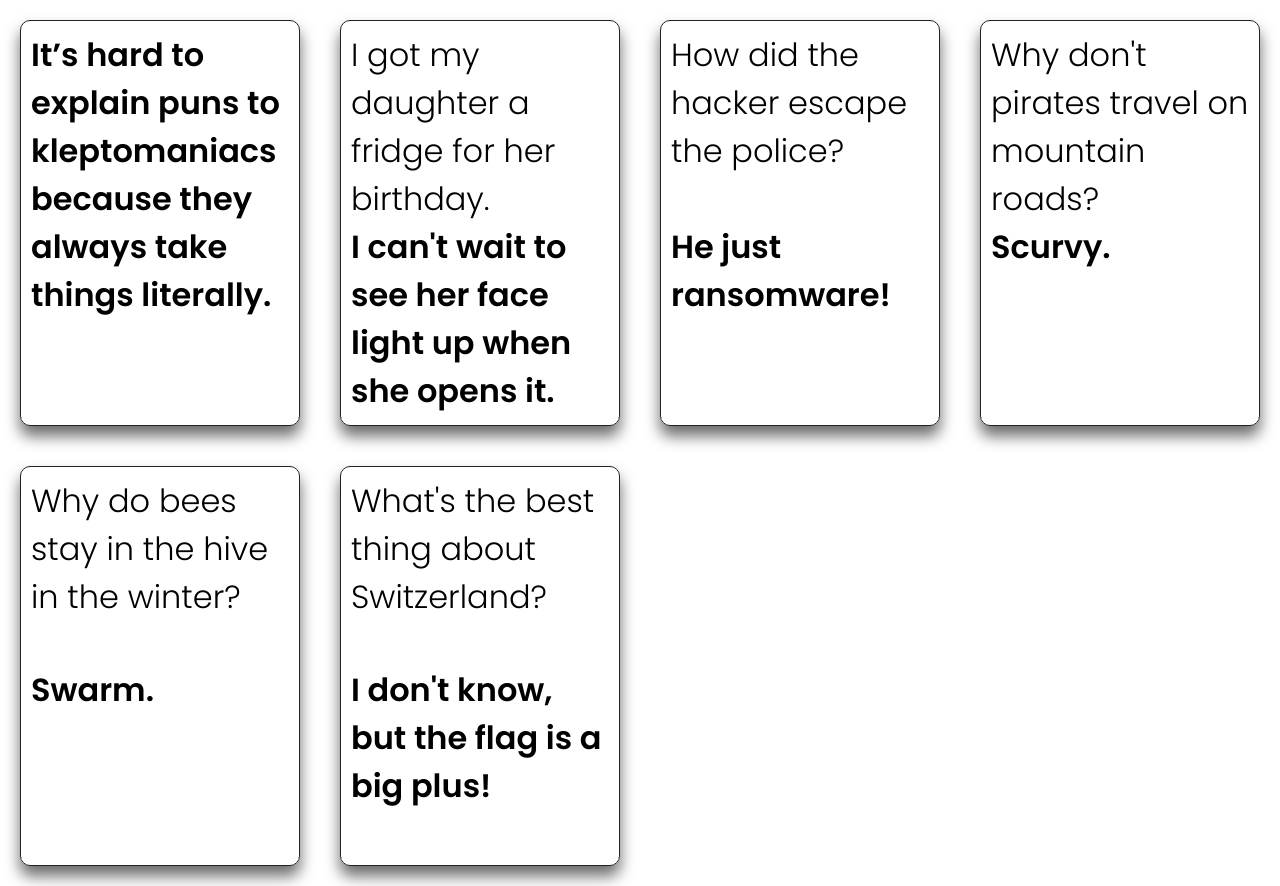
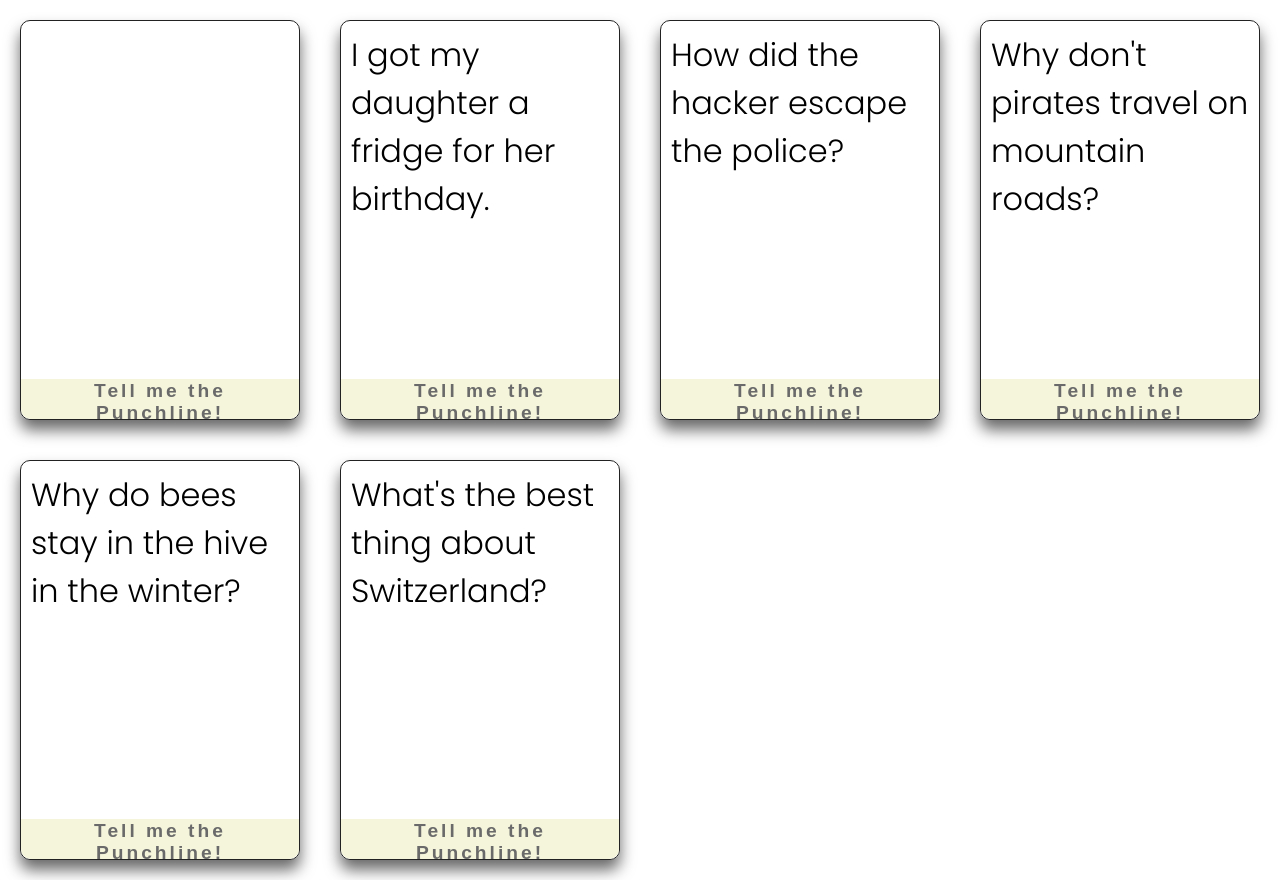
Before and after one commit to crisxchan/jokes-react-props, a React (Vite) app: page / in a window 1280 px wide. Built offline with nearby package versions, Linux system fonts and the light colour scheme.

Commit message:
Add state to show/hide punchline

```diff
--- a/src/App.jsx
+++ b/src/App.jsx
@@ -11,8 +11,6 @@ export default function App() {
     />
   )
 
-  console.log(jokeElements)
-
   return (
     <>
       {jokeElements}
--- a/src/component/Joke.jsx
+++ b/src/component/Joke.jsx
@@ -1,10 +1,18 @@
+import { useState } from 'react'
 import './joke.css'
 
 export default function Joke(props) {
+    const [isShown, setIsShown] = useState(false)
+
+    function toggleIsShown() {
+        setIsShown(prevIsShown => !prevIsShown)
+    }
+
     return (
         <div id="joke">
             {props.setup && <h1 id="setup">{props.setup}</h1>}
-            <h1 id="punchline">{props.punchline}</h1>
+            {isShown && <h1 id="punchline">{props.punchline}</h1>}
+            <button onClick={toggleIsShown}>Tell me the Punchline!</button>
         </div>
     )
 }
--- a/src/component/joke.css
+++ b/src/component/joke.css
@@ -1,4 +1,5 @@
 #joke {
+    position: relative;
     margin: 20px;
     padding: 10px;
     border: 1px solid #222;
@@ -23,3 +24,23 @@
 #punchline {
     height: 50%;
 }
+
+#joke > button {
+    position: absolute;
+    bottom: 0;
+    left: 0;
+    width: 100%;
+    height: 10%;
+    background-color: beige;
+    border: none;
+    border-radius: 0 0 10px 10px;
+    font-size: 1.2rem;
+    font-weight: 700;
+    letter-spacing: 3px;
+    color: #6A6A6A;
+    transition: 200ms ease-in-out;
+}
+
+#joke > button:hover {
+    font-size: 1.4rem;
+}
```
